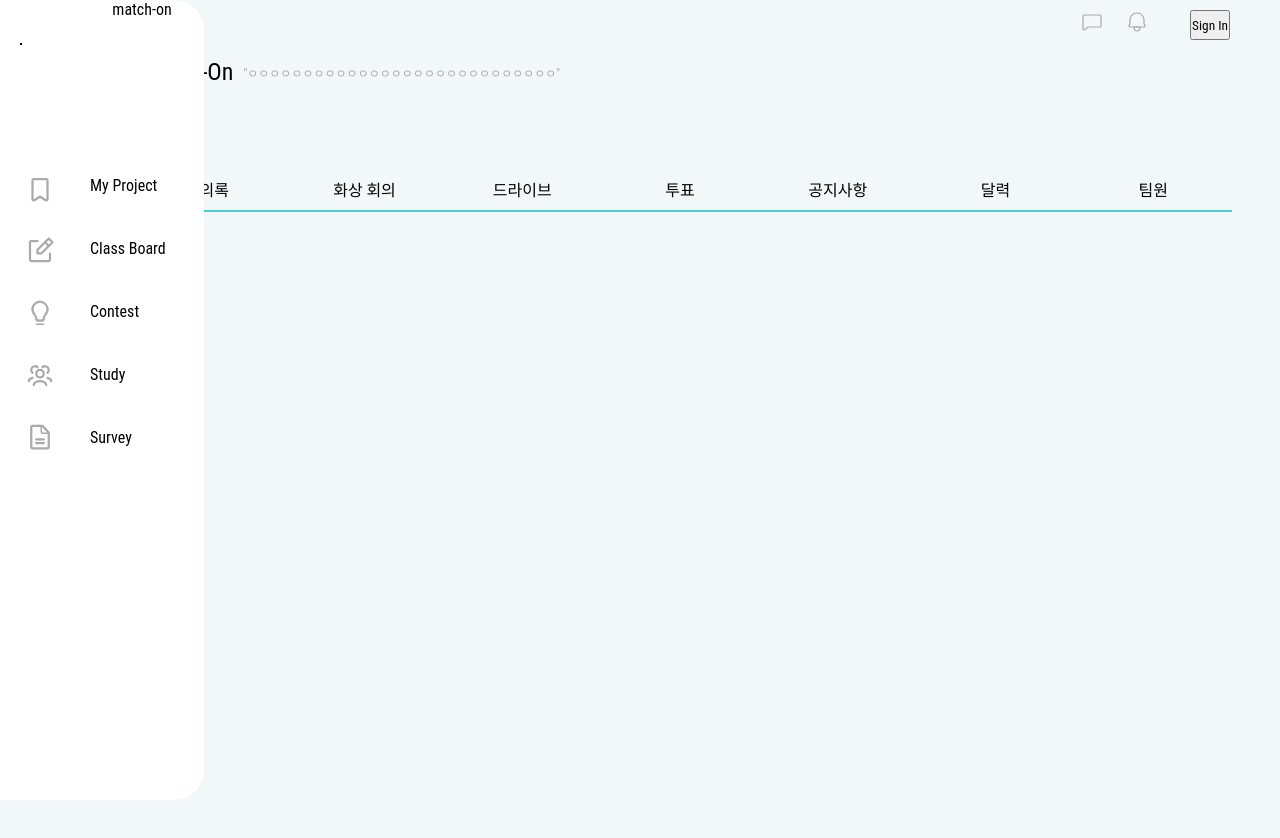
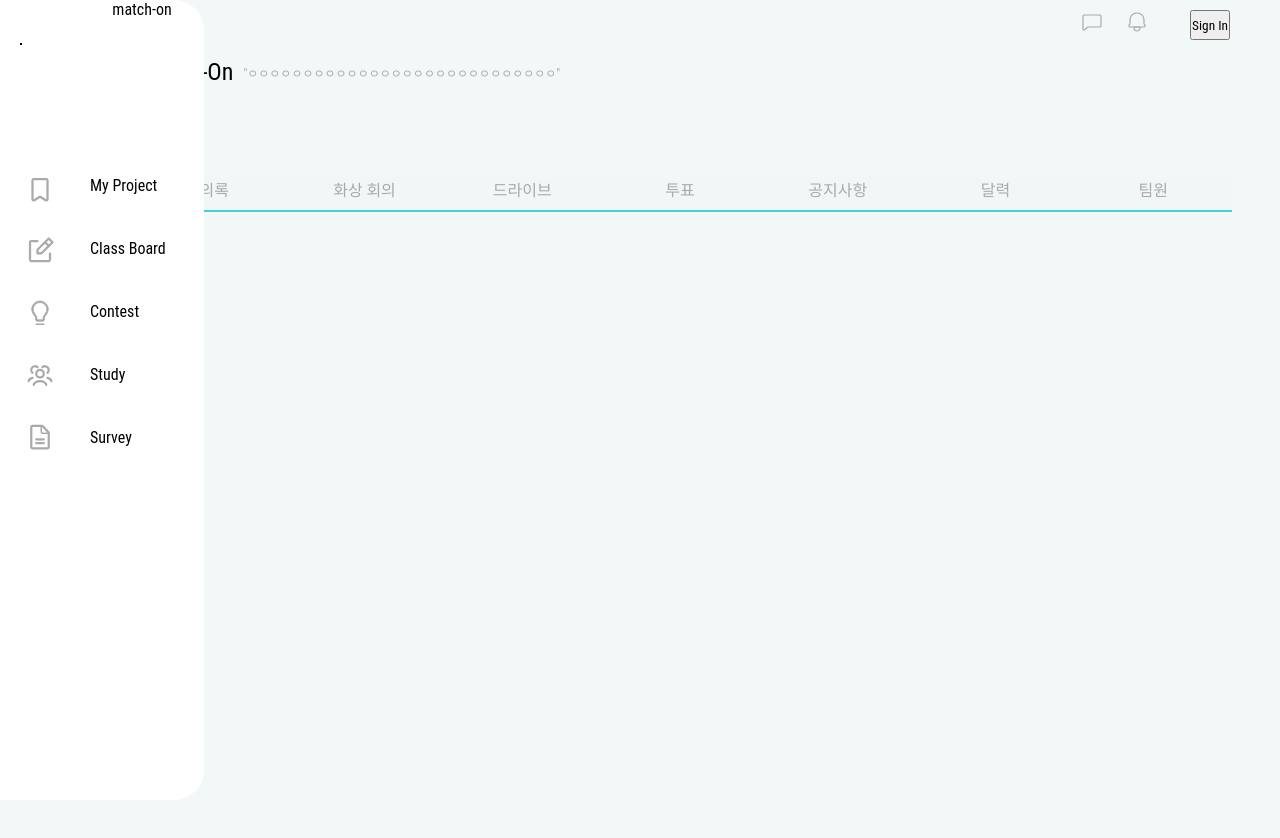
Before and after one commit to Match-on/match-on-client, a Next.js app: page /myproject/1 in a window 1280 px wide. Shown: the top 838 px of the page. Built offline with nearby package versions, Linux system fonts and the light colour scheme; no server answers.

Commit message:
project page

```diff
--- a/pages/myproject/[project_id].tsx
+++ b/pages/myproject/[project_id].tsx
@@ -7,14 +7,15 @@ import VedioConference from "../../components/myprojects/tabmenu/VedioConference
 import Drive from "../../components/myprojects/tabmenu/Drive";
 import Vote from "../../components/myprojects/tabmenu/Vote";
 import Notice from "../../components/myprojects/tabmenu/Notice";
-import Calendar from "../../components/myprojects/tabmenu/Calendar";
+import CalendarTab from "../../components/myprojects/tabmenu/Calendar";
 import TeamMember from "../../components/myprojects/tabmenu/TeamMember";
 
 const MyprojectPage = styled.div`
   position: absolute;
   width: calc(100% - 8%);
+  height: 100%;
   margin-left: 4%;
-  height: 100%;
+  /* height: 100%; */
 `;
 
 const Header = styled.div`
@@ -48,6 +49,7 @@ const MainContent = styled.div`
 const Container = styled.div`
   width: 100%;
   height: 100%;
+  margin-top: -4px;
 `;
 
 const Tab = styled.div`
@@ -65,8 +67,13 @@ const TabMenu = styled.div<{ clicked: boolean }>`
   text-align: center;
   font-size: 16px;
   font-weight: 400;
-  color: ${(props) => (props.clicked ? "#aaaaaa" : "#000000")};
-  border-bottom: 2px solid #47d2d2;
+  background-color: ${(props) => (props.clicked ? "#ffffff" : "#F1F7F7")};
+  color: ${(props) => (props.clicked ? "#000000" : "#aaaaaa")};
+  border-bottom: ${(props) => (props.clicked ? "#ffffff" : "2px solid #47d2d2")};
+  border-top: ${(props) => (props.clicked ? "2px solid #47d2d2" : "")};
+  border-left: ${(props) => (props.clicked ? "2px solid #47d2d2" : "")};
+  border-right: ${(props) => (props.clicked ? "2px solid #47d2d2" : "")};
+  border-radius: ${(props) => (props.clicked ? "10px 10px 0 0" : "")};
   cursor: pointer;
   &:hover {
     color: #000000;
@@ -78,26 +85,31 @@ const TabMenu = styled.div<{ clicked: boolean }>`
 `;
 
 const tabContArr = [
-  { tabTitle: "회의록" },
-  { tabTitle: "화상 회의" },
-  { tabTitle: "드라이브" },
-  { tabTitle: "투표" },
-  { tabTitle: "공지사항" },
-  { tabTitle: "달력" },
-  { tabTitle: "팀원" },
+  { tabNumber: 0, tabTitle: "회의록" },
+  { tabNumber: 1, tabTitle: "화상 회의" },
+  { tabNumber: 2, tabTitle: "드라이브" },
+  { tabNumber: 3, tabTitle: "투표" },
+  { tabNumber: 4, tabTitle: "공지사항" },
+  { tabNumber: 5, tabTitle: "달력" },
+  { tabNumber: 6, tabTitle: "팀원" },
 ];
+
+const TabItem = ({ title, index, tab, handleTabMenu }) => {
+  return (
+    <TabMenu onClick={() => handleTabMenu(index)} clicked={index === tab - 1}>
+      {title}
+    </TabMenu>
+  );
+};
 
 export default function Detail() {
   const [tab, setTab] = useState(0);
-  const [clicked, setClicked] = useState<boolean>(false);
   const router = useRouter();
   const { project_id } = router.query;
 
   const handleTabMenu = (index) => {
+    console.log(`${index}clicked`);
     setTab(index + 1);
-    if (index === tab - 1) {
-      setClicked(!clicked);
-    }
   };
 
   return (
@@ -109,9 +121,7 @@ export default function Detail() {
       <MainContent>
         <Tab>
           {tabContArr.map((v, index) => (
-            <TabMenu onClick={() => handleTabMenu(index)} key={`tab-${index}`} clicked={clicked}>
-              {v.tabTitle}
-            </TabMenu>
+            <TabItem title={v.tabTitle} index={index} tab={tab} handleTabMenu={handleTabMenu} key={`tab=${index}`} />
           ))}
         </Tab>
         <Container>
@@ -121,7 +131,7 @@ export default function Detail() {
           {tab === 3 && <Drive />}
           {tab === 4 && <Vote />}
           {tab === 5 && <Notice />}
-          {tab === 6 && <Calendar />}
+          {tab === 6 && <CalendarTab />}
           {tab === 7 && <TeamMember />}
         </Container>
       </MainContent>
```
